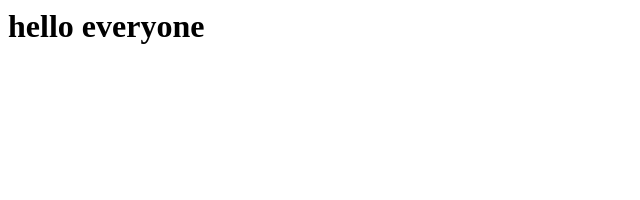
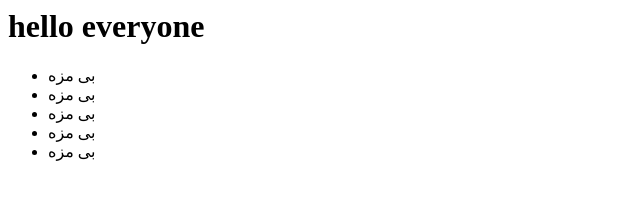
Before and after one commit to Mohammadmahdavii/online-shop, a plain HTML site: page index.html in a window 1280 px wide. Shown: the whole page, without its empty margins (0-640 px from the left). Drawn offline with Linux system fonts and the light colour scheme.

Commit message:
dovomin halat momken

```diff
--- a/index.html
+++ b/index.html
@@ -2,5 +2,14 @@
   <header></header>
   <body>
     <h1>hello everyone</h1>
+    <div>
+      <ul>
+        <li>بی مزه</li>
+        <li>بی مزه</li>
+        <li>بی مزه</li>
+        <li>بی مزه</li>
+        <li>بی مزه</li>
+      </ul>
+    </div>
   </body>
 </html>
```
